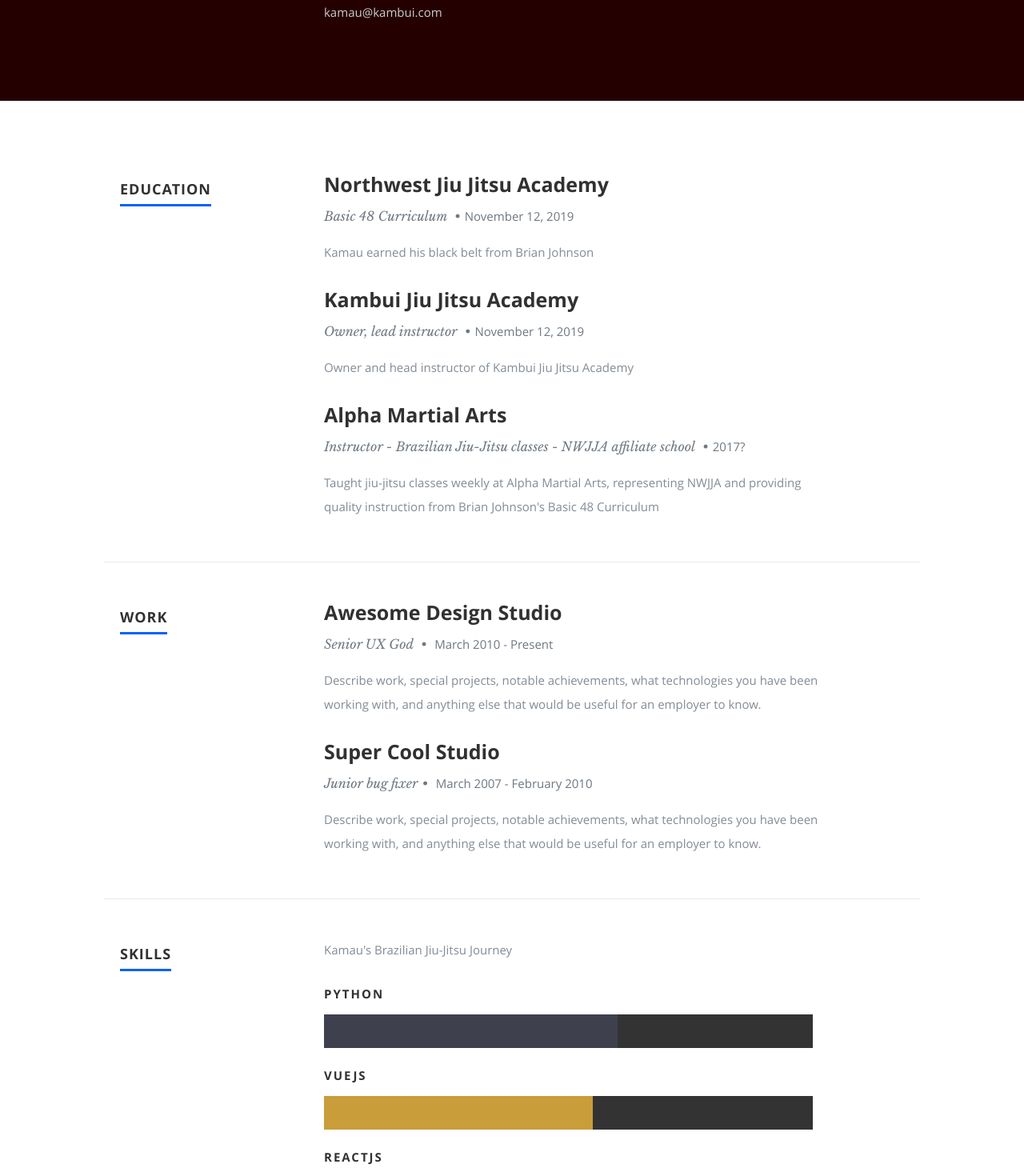
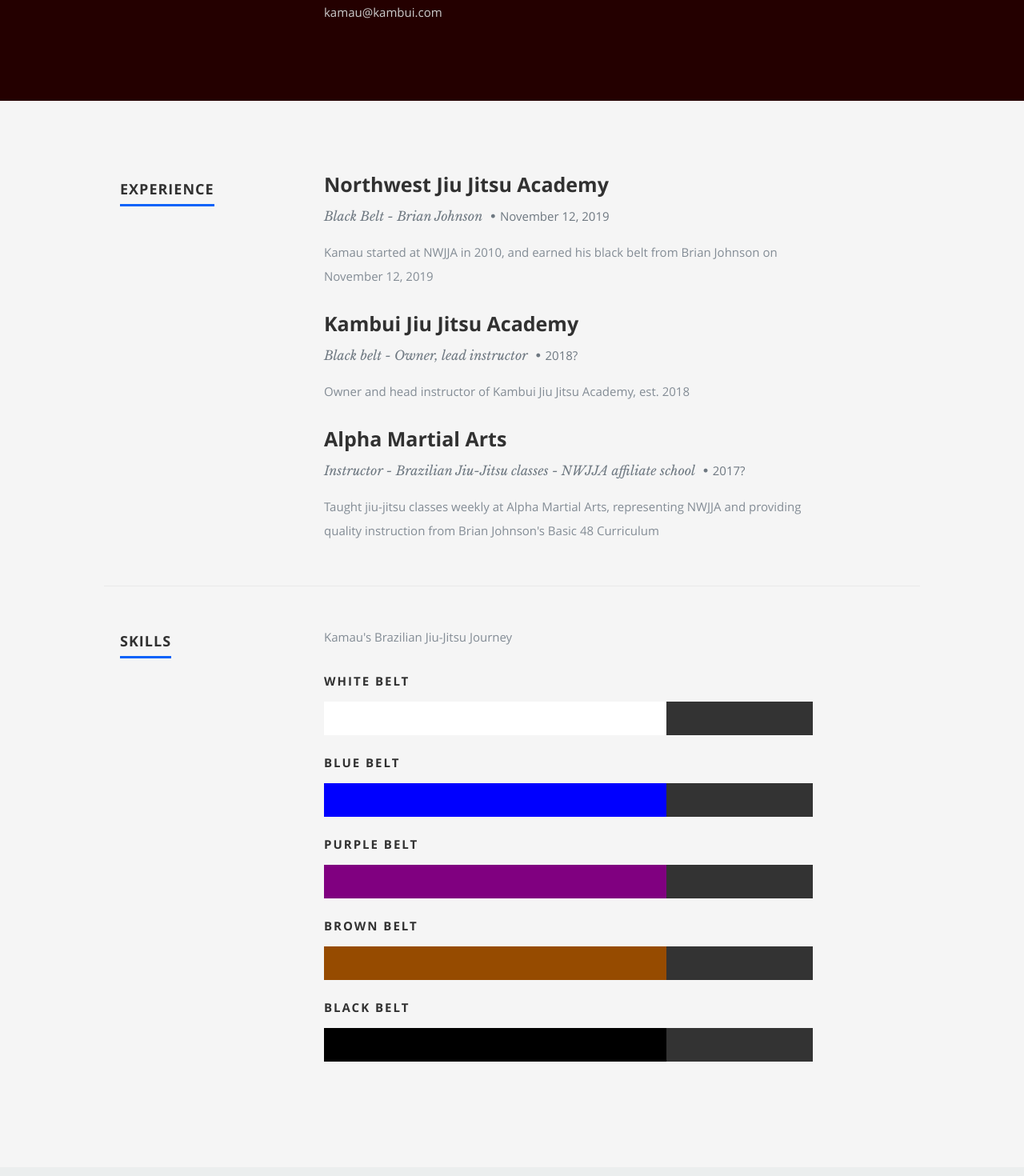
Before and after one commit to justinclanglinais/kambui, a React (Create React App) app: page / in a window 1280 px wide. Shown: the part 1280-2750 px from the top of the page at 80% size. Built offline with nearby package versions, Linux system fonts and the light colour scheme.

Commit message:
fixing skills

```diff
--- a/public/css/layout.css
+++ b/public/css/layout.css
@@ -231,7 +231,7 @@
 /* ------------------------------------------------------------------ */
 
 #resume {
-   background: #fff;
+   background: #f5f5f5;
    padding-top: 90px;
    padding-bottom: 72px;
    overflow: hidden;
@@ -314,6 +314,20 @@
    margin: 0;
    padding-right: 24px;
   	background: #313131;
+   display: inline-block;
+  	height: 42px;
+   line-height: 42px;
+   border-radius: 0px;
+}
+
+.bar-expand-black {
+   position: absolute;
+   left: 0;
+   top: 0;
+
+   margin: 0;
+   padding-right: 24px;
+  	background: #c50000;
    display: inline-block;
   	height: 42px;
    line-height: 42px;
--- a/public/resumeData.json
+++ b/public/resumeData.json
@@ -52,15 +52,15 @@
     "education":[
       {
         "school":"Northwest Jiu Jitsu Academy",
-        "degree":"Basic 48 Curriculum",
+        "degree":"Black Belt - Brian Johnson",
         "graduated":"November 12, 2019",
-        "description":"Kamau earned his black belt from Brian Johnson"
+        "description":"Kamau started at NWJJA in 2010, and earned his black belt from Brian Johnson on November 12, 2019"
       },
       {
         "school":"Kambui Jiu Jitsu Academy",
-        "degree":"Owner, lead instructor",
-        "graduated":"November 12, 2019",
-        "description":"Owner and head instructor of Kambui Jiu Jitsu Academy"
+        "degree":"Black belt - Owner, lead instructor",
+        "graduated":"2018?",
+        "description":"Owner and head instructor of Kambui Jiu Jitsu Academy, est. 2018"
       },
       {
         "school":"Alpha Martial Arts",
@@ -85,36 +85,28 @@
     ],
     "skills":[
       {
-        "name":"Python",
-        "level":"60%"
+        "name":"white belt",
+        "color":"white"
       },
       {
-        "name":"VueJs",
-        "level":"55%"
+        "name":"blue belt",
+        "color":"blue"
       },
       {
-        "name":"ReactJs",
-        "level":"50%"
+        "name":"purple belt",
+        "color":"purple"
       },
       {
-        "name":"CSS",
-        "level":"90%"
+        "name":"brown belt",
+        "color":"#964B00"
       },
       {
-        "name":"PHP",
-        "level":"80%"
-      },
-      {
-        "name":"Swift",
-        "level":"50%"
-      },
-      {
-        "name":"JAVA",
-        "level":"80%"
+        "name":"black belt",
+        "color":"black"
       }
     ]
   },
-  "portfolio":{
+  "academy":{
     "projects": [
       {
         "title":"Canadian Wanderlust",
--- a/src/Components/Services.js
+++ b/src/Components/Services.js
@@ -28,12 +28,21 @@
       })
 
       var skills = this.props.data.skills.map((skills)=>{
-        var className = 'bar-expand '+skills.name.toLowerCase();
-        return (
-          <li key={skills.name}>
-            <span style={{width:skills.level, backgroundColor:this.getRandomColor()}}className={className}></span><em>{skills.name}</em>
-          </li>
-        )
+        if (skills.name === 'black') {
+          var className = 'bar-expand-black '+skills.name.toLowerCase();
+          return (
+            <li key={skills.name}>
+              <span style={{width:'70%', backgroundColor:"red"}}className={className}></span><em>{skills.name}</em>
+            </li>
+          )
+        } else {
+          var className = 'bar-expand '+skills.name.toLowerCase();
+          return (
+            <li key={skills.name}>
+              <span style={{width:'70%', backgroundColor:skills.color}}className={className}></span><em>{skills.name}</em>
+            </li>
+          )
+        }
       })
     }
 
@@ -42,7 +51,7 @@
 
       <div className="row education">
          <div className="three columns header-col">
-            <h1><span>Education</span></h1>
+            <h1><span>Experience</span></h1>
          </div>
 
          <div className="nine columns main-col">
@@ -55,7 +64,7 @@
       </div>
 
 
-      <div className="row work">
+      {/* <div className="row work">
 
          <div className="three columns header-col">
             <h1><span>Work</span></h1>
@@ -64,7 +73,7 @@
          <div className="nine columns main-col">
           {work}
         </div>
-    </div>
+      </div> */}
 
 
 
```
